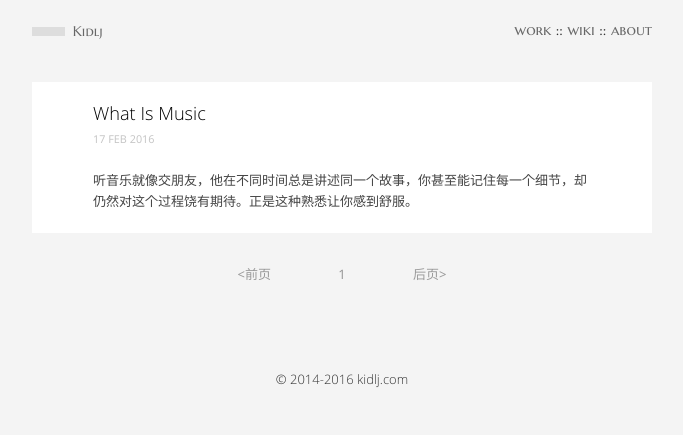
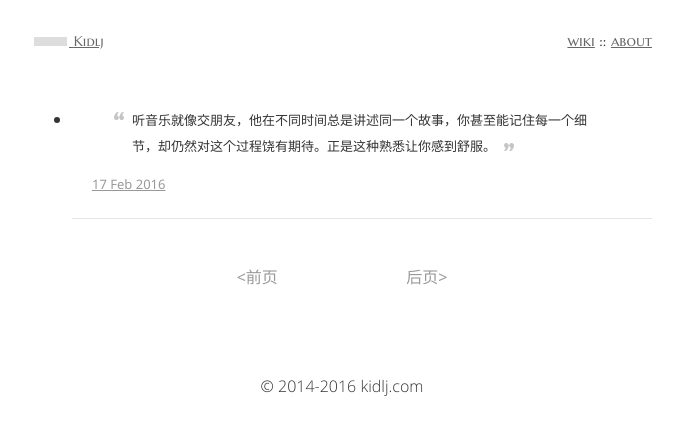
Before and after one commit to kidlj/awei, a Jekyll site: the page built from index.html, in a window 1280 px wide. Shown: the top 435 px of the page, without its empty margins (298-981 px from the left). Built offline with Jekyll 4.4.1, drawn with Linux system fonts in a browser that asks for light colours; the list of posts is cut into pages by our own code.

Commit message:
rethemed

```diff
--- a/_includes/header.html
+++ b/_includes/header.html
@@ -1,14 +1,10 @@
 <header class="site-header">
-
 		<a class="site-title" href="/">
 		  	<div class="block"></div>
 		  	<span class="text-logo">Kidlj</span>
 		</a>
-
 		<nav class="navigator">
-				<a href="/work/">work</a> ::
-				<a href="/wiki/">wiki</a> ::
-				<a href="/about/">about</a>
+			<a href="/wiki/">wiki</a> ::
+			<a href="/about/">about</a>
 		</nav>
-
 </header>
--- a/_includes/paginator.html
+++ b/_includes/paginator.html
@@ -12,6 +12,7 @@
 
 
 	<div class="pagenum">
+	<!--
 	{% if paginator.page == 1 %}
 		<span class="current">1</span>
 	{% else %}
@@ -25,6 +26,7 @@
 			<a href="/page{{ count }}">{{ count }}</a>
 		{% endif %}
 	{% endfor %}
+	-->
 	</div>
 
 
--- a/_layouts/main.html
+++ b/_layouts/main.html
@@ -5,7 +5,6 @@
 		<meta http-equiv="Content-Type" content="text/html; charset=UTF-8">
 		<link href="/favicon.ico" rel="shortcut icon" type="image/x-icon">
 		<link href='/css/webfonts.css' rel='stylesheet' type='text/css'>
-		<link href="/css/global.css" rel="stylesheet" type="text/css">
 		<link href="/css/style.css" rel="stylesheet" type="text/css">
 		<link href="/css/responsive.css" rel="stylesheet" type="text/css">
 		<link href="/css/font-awesome/css/font-awesome.min.css" rel="stylesheet" type="text/css">
--- a/css/global.css
+++ /dev/null
@@ -1,126 +0,0 @@
-/*********************************************************************/
-/*
-/* Forked from theme Block originally created by Mu-An Chiou
-/* https://github.com/muan/muan.github.com
-/*
-/*********************************************************************/
-
-
-h1, h2, h3, h4, h5, strong, b, .bold {
-  font-weight: 400; }
-
-html, body {
-  height: 100%; }
-
-body {
-  background: white;
-  color: #444;
-  font-family: sans-serif;
-  font-weight: 400;
-  font-size: 13px;
-  line-height: 1.5em;
-  padding: 0;
-  margin: 0; }
-  body, body * {
-    -webkit-font-smoothing: antialiased;
-    -webkit-box-sizing: border-box;
-    -moz-box-sizing: border-box;
-    box-sizing: border-box; }
-
-/*p {
-  margin: 0 0 0.6em; }*/
-
-.capitalize {
-  text-transform: capitalize; }
-
-.upcase {
-  text-transform: uppercase; }
-
-.downcase {
-  text-transform: lowercase; }
-
-.hide {
-  display: none; }
-
-.fly-right {
-  text-align: right; }
-
-.fly-center {
-  text-align: center; }
-
-.small {
-  font-size: 10px; }
-
-.big {
-  font-size: 50px;
-  line-height: 1.5em; }
-
-.pull-left {
-  float: left; }
-
-.reset {
-  margin: 0;
-  padding: 0; }
-
-.pull-right {
-  float: right; }
-
-.muted {
-  color: #8f8f8f; }
-
-.colour-1 {
-  color: #cc9944; }
-
-.colour-2 {
-  color: #925; }
-
-.colour-3 {
-  color: #448844; }
-
-.text-big {
-  font-size: 24px;
-  line-height: 1em; }
-
-ul, ul li, ol, ol li {
-  padding: 0;
-  margin: 0; }
-
-blockquote {
-  padding: 0;
-  margin: 0.8em 0; }
-  blockquote p:last-child {
-    margin: 0; }
-  blockquote small {
-    color: #aaa; }
-
-.fork-me {
-  z-index: 100;
-  position: absolute;
-  top: 0;
-  right: 0;
-  border: 0; }
-
-.posts, .posts li {
-  list-style: none; }
-
-a {
-  text-decoration: none;
- /* color: #202020;*/ }
-
-code {
-  white-space: nowrap;
-  color: #000; }
-
-pre code {
-  white-space: pre;
-  background: transparent;
-  border: 0;
-  padding: 0; }
-
-pre, code {
-  /*background-color: #F8F8FF;*/
-	background-color: #FDF6E3;
-  border: 0px solid #DDDDDD;
-  font-size: 12px;
-  padding: 1px 2px;
-  border-radius: 3px; }
--- a/css/style.css
+++ b/css/style.css
@@ -6,7 +6,7 @@
 /*********************************************************************/
 
 body {
-	background-color: #f4f4f4;
+	background-color: #fff;
 	color: #343434;
 	line-height: 1.6em;
 	font-family: 'Segoe UI', Arial, Helvetica, "Source Sans Pro", "Dejavu Sans", sans-serif;
@@ -97,6 +97,7 @@ article {
 	font-family: 'Segoe UI', Arial, Helvetica, Dejavu Sans, sans-serif;
 	font-weight: 400;
 	line-height: 1.62em;
+	border: 1px solid #e5e5e5;
 	position: relative; }
 	article * {
 		max-width: 100%; }
@@ -155,10 +156,11 @@ article {
 }
 
 .site-header {
+  height: 20px;
   font-weight: lighter;
   font-size: 16px;
   font-family: 'Marcellus SC', 'Segoe UI', Arial, Helvetica, sans-serif;
-  margin-bottom: 20px;
+  margin-bottom: 30px;
   text-align: right; }
   .site-header .site-title {
     float: left;
@@ -179,7 +181,7 @@ article {
       width: 33px;
       height: 9px;
       background-color: #ddd;
-      margin-right: 3px;
+      margin: 0px 2px;
       -webkit-transition: 0.4s;
       -moz-transition: 0.4s;
       -ms-transition: 0.4s;
@@ -188,6 +190,7 @@ article {
     .site-header .site-title .text-logo {
 	  font-size: 14px;
       margin-right: 5px; }
+
 	.site-header .navigator {
 		font-size: 15px; }
 	.site-header .navigator a {
@@ -268,18 +271,16 @@ ul.post-listing .datetime {
 /*
 /**********************************************************************/
 
-.posts {
-  text-align: center;
-  font-size: 0; }
-  .posts .post-link {
+.thoughts {
+  text-align: left; }
+  .thoughts .thought-item .bd {
     color: inherit;
     font-size: 13px;
     display: block;
     text-align: left;
     margin-bottom: 1px;
-    background-color: #fff;
-    padding: 20px 60px;
-    border: 1px solid transparent;
+	border-bottom: 1px solid #e5e5e5;
+    padding: 20px 0px;
     overflow: hidden;
     position: relative;
     -webkit-transition: 0.5s;
@@ -287,48 +288,29 @@ ul.post-listing .datetime {
     -ms-transition: 0.5s;
     -o-transition: 0.5s;
     transition: 0.5s; }
-    .posts .post-link.has-cover {
-      padding-right: 175px; }
-    .posts .post-link .post-cover {
-      -webkit-transition: 0.5s;
-      -moz-transition: 0.5s;
-      -ms-transition: 0.5s;
-      -o-transition: 0.5s;
-      transition: 0.5s;
-      position: absolute;
-      width: 160px;
-      top: 0;
-      right: 0;
-      background-size: cover;
-      background-position: 50% 50%;
-      border: 15px solid #fff;
-      height: 100%;
-      opacity: .6; }
-    .posts .post-link .post-title {
-      font-size: 1.4em;
-      font-weight: 500;
-      margin: 0 0 5px; }
-    .posts .post-link .meta {
-      text-transform: uppercase;
-      color: #C7C7C7;
-      font-size: smaller; }
-    .posts .post-link .excerpt {
-      color: #444;
-      margin: 20px 0 0;
-      max-height: 100px;
-      overflow: hidden;
-      font-weight: normal; }
-    .posts .post-link .mark {
-      opacity: 0; }
-    .posts .post-link:hover {
-      border: 1px solid #eee;
-      box-shadow: 0 0 25px #eee; }
-      .posts .post-link:hover .mark {
-        opacity: 1; }
-      .posts .post-link:hover .post-cover {
-        opacity: 1; }
-    .posts .post-link h2 .blog-link {
-	font-size: smaller; }
+	.thoughts .thought-item .bd blockquote {
+		margin-top: 10px;
+		padding: 0 20px;
+		background: url(/images/static/quotel.gif) no-repeat 2px 4px;}
+	.thoughts .thought-item .bd blockquote p {
+		display: inline;
+		padding: 0 18px 0 0;
+		line-height: 1.38;
+		font-size: 13px;
+		word-wrap: break-word;
+		white-space: pre-wrap;
+		background: url(/images/static/quoter.gif) no-repeat right bottom;}
+
+	.thoughts .thought-item .bd .actions {
+		padding-left: 20px;
+		margin-top: 8px;
+		color: #aaa;
+	}
+
+	.thoughts .thought-item .bd .actions .created_at a {
+		color: #999;
+	}
+
 
 
 /**************************************/
--- a/index.html
+++ b/index.html
@@ -4,22 +4,21 @@ title: Thoughts
 ---
 
 
-<ul class="posts">
-  <li class="gap">
-	  gap
-  </li>
+<div class="main">
+<ul class="thoughts">
   {% for post in paginator.posts %}
-  <li class="post">
-    <a href="{{ post.url }}" class="post-link">
-      <div class="mark"></div>
-      <h2 class="post-title">
-        {{ post.title }}<br />
-      </h2>
-      <span class="meta"><time data-time="{{ post.date }}" title="{{ post.date }}">{{ post.date | date_to_string }}</time></span>
-      <p class="excerpt">{{ post.excerpt | strip_html | strip_newlines }}</p>
-    </a>
+  <li class="thought-item">
+      <div class="bd">
+		  <blockquote>{{ post.content }}</blockquote>
+		  <div class="actions">
+			  <span class="created_at">
+				  <a href="{{ post.url }}"><time data-time="{{ post.date }}" title="{{ post.date }}">{{ post.date | date_to_string }}</time></a>
+			  </span>
+		  </div>
+	  </div>
   </li>
   {% endfor %}
 </ul>
+</div>
 
 {% include paginator.html %}
```
Also changed, not shown: images/static/quotel.gif (added), images/static/quoter.gif (added).
